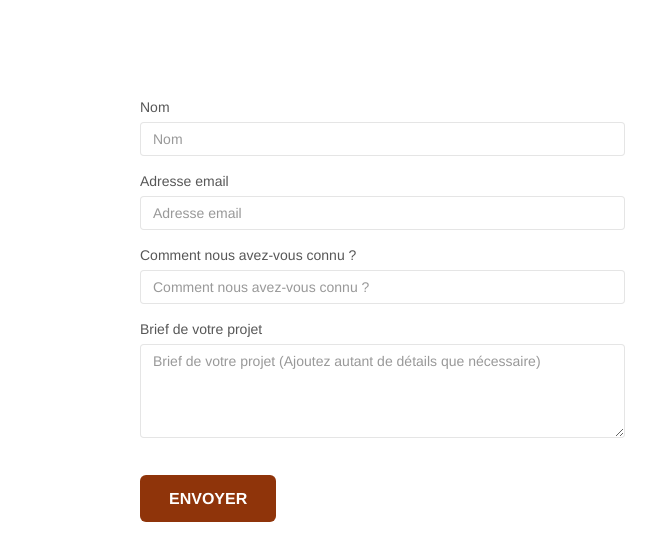
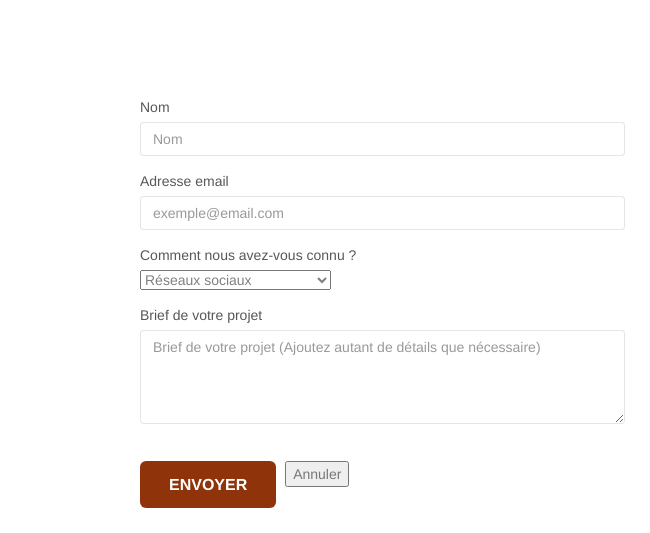
Before and after one commit to kajoua/P4-new, a plain HTML site: page page2.html in a window 1280 px wide. Shown: the part 419-952 px from the top of the page, 0-650 px from the left. Drawn offline with nearby package versions, Linux system fonts and the light colour scheme; files that its build step writes are made by us from their sources; grey boxes are pictures that could not be loaded; a script that the page names is missing.

Commit message:
Accessibility W3C

```diff
--- a/page2.html
+++ b/page2.html
@@ -30,8 +30,9 @@
 
 <body>
     <!-- Principal conteneur -->
+    <header>
         <div class="page-container">
-        <header>
+
             <!-- bloc-0 -->
             <div class="bloc bgc-white l-bloc " id="bloc-0">
                 <div class="container bloc-sm">
@@ -55,6 +56,7 @@
                             </ul>
                         </div>
                     </nav>
+                </div>
             </div>
         </div>
     </header>
@@ -82,19 +84,26 @@
             <div class="container bloc-lg">
                 <div class="row">
                     <div class="col-sm-6" role="group">
-                            <form id="form_1" novalidate success-msg="Your message has been sent." fail-msg="Sorry it seems that our mail server is not responding, Sorry for the inconvenience!">
+                        <form id="form_1" data-validate="Your message has been sent." data-error="Sorry it seems that our mail server is not responding, Sorry for the inconvenience!">
                             <div class="form-group">
                                 <label for="name">Nom</label><br>
                                 <input id="name" placeholder="Nom" class="form-control form-control-input" autocomplete="family-name" required />
                             </div>
                             <div class="form-group">
                                 <label for="email">Adresse email</label><br>
-                                    <input id="email" placeholder="Adresse email" class="form-control form-control-input" type="email" autocomplete="email" required aria-required="true" aria-invalid="false" onblur="checkValidity('courriel', '@', 'L’adresse électronique saisie n’est pas valide');"
+                                <input id="email" placeholder="exemple@email.com" class="form-control form-control-input" type="email" autocomplete="email" required aria-required="true" aria-invalid="false" onblur="checkValidity('courriel', '@', 'L’adresse électronique saisie n’est pas valide');"
                                 />
                             </div>
                             <div class="form-group">
                                 <label for="connu">Comment nous avez-vous connu ?</label><br>
-                                    <input class="form-control form-control-input" placeholder="Comment nous avez-vous connu ?" type="text" required id="connu">
+                                <select name="connu" id="connu" required>
+									<option value="réseaux sociaux">Réseaux sociaux</option>
+									<option value="moteur de recherche">Moteur de recherche</option>
+									<option value="réseaux sociaux">Presse, Brochures, Articles</option>
+									<option value="réseaux sociaux">Bouche à oreille</option>
+									<option value="réseaux sociaux">Autres</option>
+
+								</select>
                             </div>
                             <div class="form-group">
                                 <label for="message">Brief de votre projet</label>
@@ -102,7 +111,10 @@
                                 <textarea id="message" placeholder="Brief de votre projet (Ajoutez autant de détails que nécessaire)" class="form-control" rows="4" cols="50" aria-label="submit" required></textarea>
                             </div>
 
-                                <button class="bloc-button btn btn-lg cta-hero btn-atomic-tangerine" type="submit">Envoyer</button>
+                            <button class="bloc-button btn btn-lg cta-hero btn-atomic-tangerine" type="submit" formnovalidate>Envoyer</button>
+
+                            <button type="reset"> Annuler </button>
+
                         </form>
                     </div>
                     <div class="col-sm-6">
@@ -157,11 +169,12 @@
                 </div>
             </div>
         </div>
+
         <!-- Footer - bloc-8 END -->
 
-    </div>
+    </footer>
+
     <!-- Principal conteneur END -->
-    </footer>
 
 </body>
 
--- a/style.css
+++ b/style.css
@@ -11,6 +11,7 @@ a,
 button {
     transition: all .3s ease-in-out;
     outline: none!important;
+    cursor: pointer;
 }
 
 a:hover {
```
Also changed, not shown: index.html (+4 -3 lines). Lines whose indentation alone changed are shown as unchanged.
